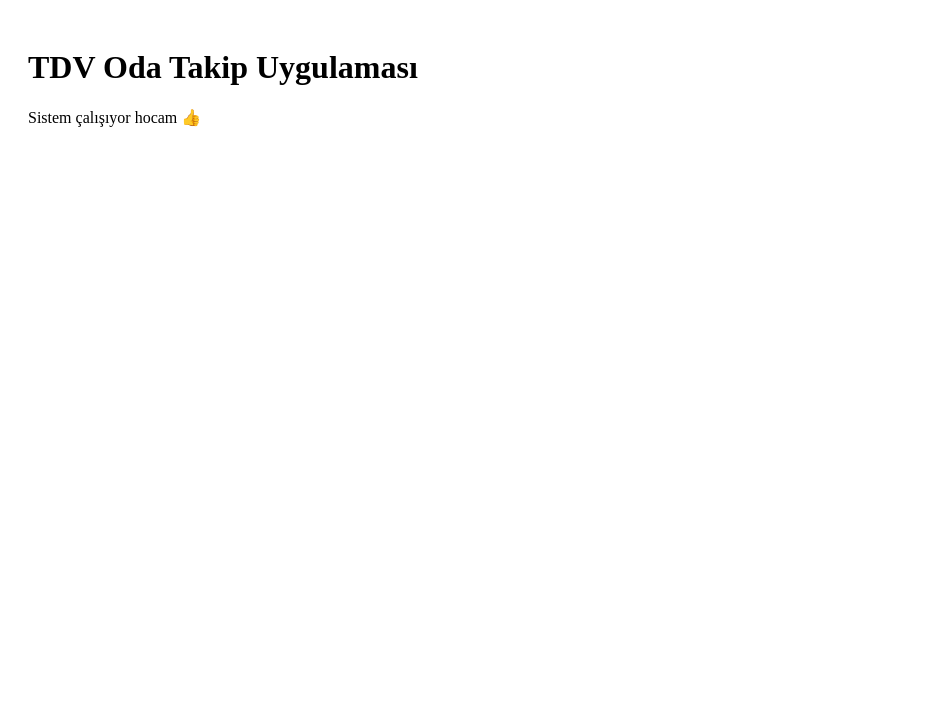
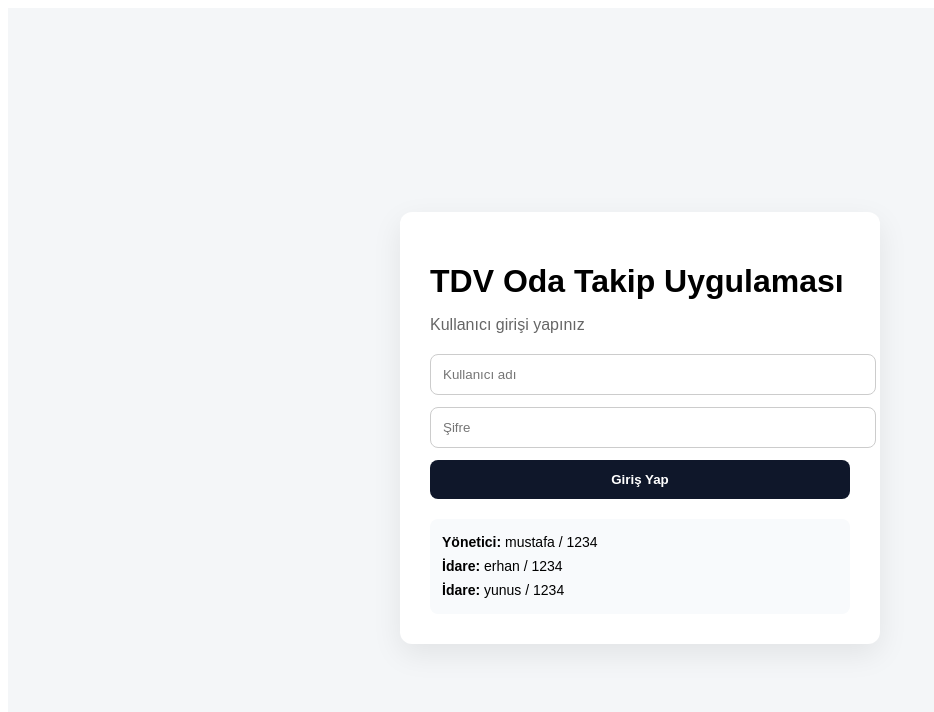
Before and after one commit to mustafakus559-sketch/oda-takip-v2, a Next.js app: page / in a window 1280 px wide. Shown: the top 712 px of the page, without its empty margins (0-934 px from the left). Built offline with nearby package versions, Linux system fonts and the light colour scheme.

Commit message:
Update page.js

```diff
--- a/app/page.js
+++ b/app/page.js
@@ -1,8 +1,367 @@
+"use client";
+
+import { useEffect, useState } from "react";
+
+const USERS = [
+  { username: "mustafa", password: "1234", name: "Mustafa Kuş", role: "admin" },
+  { username: "erhan", password: "1234", name: "Erhan Karakuş", role: "idare" },
+  { username: "yunus", password: "1234", name: "Yunus Emre Özevren", role: "idare" },
+];
+
 export default function Page() {
+  const [user, setUser] = useState(null);
+  const [loginForm, setLoginForm] = useState({ username: "", password: "" });
+  const [form, setForm] = useState({ room: "", note: "" });
+  const [records, setRecords] = useState([]);
+
+  useEffect(() => {
+    const savedRecords = localStorage.getItem("tdv-records");
+    const savedUser = localStorage.getItem("tdv-user");
+
+    if (savedRecords) {
+      setRecords(JSON.parse(savedRecords));
+    }
+
+    if (savedUser) {
+      setUser(JSON.parse(savedUser));
+    }
+  }, []);
+
+  useEffect(() => {
+    localStorage.setItem("tdv-records", JSON.stringify(records));
+  }, [records]);
+
+  useEffect(() => {
+    if (user) {
+      localStorage.setItem("tdv-user", JSON.stringify(user));
+    } else {
+      localStorage.removeItem("tdv-user");
+    }
+  }, [user]);
+
+  const login = () => {
+    const foundUser = USERS.find(
+      (u) =>
+        u.username === loginForm.username &&
+        u.password === loginForm.password
+    );
+
+    if (!foundUser) {
+      alert("Kullanıcı adı veya şifre hatalı");
+      return;
+    }
+
+    setUser(foundUser);
+  };
+
+  const logout = () => {
+    setUser(null);
+  };
+
+  const saveRecord = () => {
+    if (!form.room.trim()) {
+      alert("Oda numarası giriniz");
+      return;
+    }
+
+    const newRecord = {
+      id: Date.now(),
+      room: form.room,
+      note: form.note,
+      createdBy: user.username,
+      createdByName: user.name,
+      status: "Onay Bekliyor",
+      createdAt: new Date().toLocaleString("tr-TR"),
+    };
+
+    setRecords([newRecord, ...records]);
+    setForm({ room: "", note: "" });
+  };
+
+  const approveRecord = (id) => {
+    setRecords(
+      records.map((record) =>
+        record.id === id
+          ? { ...record, status: "Onaylandı", approvedBy: user.name }
+          : record
+      )
+    );
+  };
+
+  const visibleRecords =
+    user?.role === "admin"
+      ? records
+      : records.filter((record) => record.createdBy === user.username);
+
+  if (!user) {
+    return (
+      <div
+        style={{
+          minHeight: "100vh",
+          background: "#f4f6f8",
+          display: "flex",
+          justifyContent: "center",
+          alignItems: "center",
+          fontFamily: "Arial, sans-serif",
+          padding: 20,
+        }}
+      >
+        <div
+          style={{
+            background: "white",
+            padding: 30,
+            borderRadius: 12,
+            width: "100%",
+            maxWidth: 420,
+            boxShadow: "0 10px 30px rgba(0,0,0,0.08)",
+          }}
+        >
+          <h1 style={{ marginBottom: 10 }}>TDV Oda Takip Uygulaması</h1>
+          <p style={{ color: "#666", marginBottom: 20 }}>
+            Kullanıcı girişi yapınız
+          </p>
+
+          <input
+            type="text"
+            placeholder="Kullanıcı adı"
+            value={loginForm.username}
+            onChange={(e) =>
+              setLoginForm({ ...loginForm, username: e.target.value })
+            }
+            style={{
+              width: "100%",
+              padding: 12,
+              marginBottom: 12,
+              border: "1px solid #ccc",
+              borderRadius: 8,
+            }}
+          />
+
+          <input
+            type="password"
+            placeholder="Şifre"
+            value={loginForm.password}
+            onChange={(e) =>
+              setLoginForm({ ...loginForm, password: e.target.value })
+            }
+            style={{
+              width: "100%",
+              padding: 12,
+              marginBottom: 12,
+              border: "1px solid #ccc",
+              borderRadius: 8,
+            }}
+          />
+
+          <button
+            onClick={login}
+            style={{
+              width: "100%",
+              padding: 12,
+              background: "#0f172a",
+              color: "white",
+              border: "none",
+              borderRadius: 8,
+              cursor: "pointer",
+              fontWeight: "bold",
+            }}
+          >
+            Giriş Yap
+          </button>
+
+          <div
+            style={{
+              marginTop: 20,
+              padding: 12,
+              background: "#f8fafc",
+              borderRadius: 8,
+              fontSize: 14,
+              lineHeight: 1.7,
+            }}
+          >
+            <div><strong>Yönetici:</strong> mustafa / 1234</div>
+            <div><strong>İdare:</strong> erhan / 1234</div>
+            <div><strong>İdare:</strong> yunus / 1234</div>
+          </div>
+        </div>
+      </div>
+    );
+  }
+
   return (
-    <div style={{ padding: 20 }}>
-      <h1>TDV Oda Takip Uygulaması</h1>
-      <p>Sistem çalışıyor hocam 👍</p>
+    <div
+      style={{
+        minHeight: "100vh",
+        background: "#f4f6f8",
+        fontFamily: "Arial, sans-serif",
+        padding: 20,
+      }}
+    >
+      <div style={{ maxWidth: 1000, margin: "0 auto" }}>
+        <div
+          style={{
+            background: "white",
+            padding: 20,
+            borderRadius: 12,
+            boxShadow: "0 10px 30px rgba(0,0,0,0.06)",
+            marginBottom: 20,
+          }}
+        >
+          <div
+            style={{
+              display: "flex",
+              justifyContent: "space-between",
+              alignItems: "center",
+              gap: 12,
+              flexWrap: "wrap",
+            }}
+          >
+            <div>
+              <h1 style={{ margin: 0 }}>TDV Oda Takip Uygulaması</h1>
+              <p style={{ margin: "8px 0 0", color: "#666" }}>
+                Hoş geldiniz, {user.name} ({user.role === "admin" ? "Yönetici" : "İdare"})
+              </p>
+            </div>
+
+            <button
+              onClick={logout}
+              style={{
+                padding: "10px 16px",
+                background: "#dc2626",
+                color: "white",
+                border: "none",
+                borderRadius: 8,
+                cursor: "pointer",
+              }}
+            >
+              Çıkış Yap
+            </button>
+          </div>
+        </div>
+
+        <div
+          style={{
+            background: "white",
+            padding: 20,
+            borderRadius: 12,
+            boxShadow: "0 10px 30px rgba(0,0,0,0.06)",
+            marginBottom: 20,
+          }}
+        >
+          <h2 style={{ marginTop: 0 }}>Yeni Kayıt</h2>
+
+          <input
+            type="text"
+            placeholder="Oda No"
+            value={form.room}
+            onChange={(e) => setForm({ ...form, room: e.target.value })}
+            style={{
+              width: "100%",
+              padding: 12,
+              marginBottom: 12,
+              border: "1px solid #ccc",
+              borderRadius: 8,
+            }}
+          />
+
+          <textarea
+            placeholder="Not"
+            value={form.note}
+            onChange={(e) => setForm({ ...form, note: e.target.value })}
+            style={{
+              width: "100%",
+              padding: 12,
+              minHeight: 100,
+              marginBottom: 12,
+              border: "1px solid #ccc",
+              borderRadius: 8,
+            }}
+          />
+
+          <button
+            onClick={saveRecord}
+            style={{
+              padding: "12px 18px",
+              background: "#0f766e",
+              color: "white",
+              border: "none",
+              borderRadius: 8,
+              cursor: "pointer",
+              fontWeight: "bold",
+            }}
+          >
+            Kaydet
+          </button>
+        </div>
+
+        <div
+          style={{
+            background: "white",
+            padding: 20,
+            borderRadius: 12,
+            boxShadow: "0 10px 30px rgba(0,0,0,0.06)",
+          }}
+        >
+          <h2 style={{ marginTop: 0 }}>
+            {user.role === "admin" ? "Tüm Kayıtlar" : "Kayıtlarım"}
+          </h2>
+
+          {visibleRecords.length === 0 ? (
+            <p>Henüz kayıt bulunmuyor.</p>
+          ) : (
+            visibleRecords.map((record) => (
+              <div
+                key={record.id}
+                style={{
+                  border: "1px solid #e5e7eb",
+                  borderRadius: 10,
+                  padding: 16,
+                  marginBottom: 12,
+                  background: "#fafafa",
+                }}
+              >
+                <p><strong>Oda:</strong> {record.room}</p>
+                <p><strong>Not:</strong> {record.note || "-"}</p>
+                <p><strong>Oluşturan:</strong> {record.createdByName}</p>
+                <p><strong>Tarih:</strong> {record.createdAt}</p>
+                <p>
+                  <strong>Durum:</strong>{" "}
+                  <span
+                    style={{
+                      color:
+                        record.status === "Onaylandı" ? "green" : "#b45309",
+                      fontWeight: "bold",
+                    }}
+                  >
+                    {record.status}
+                  </span>
+                </p>
+
+                {record.approvedBy && (
+                  <p><strong>Onaylayan:</strong> {record.approvedBy}</p>
+                )}
+
+                {user.role === "admin" && record.status === "Onay Bekliyor" && (
+                  <button
+                    onClick={() => approveRecord(record.id)}
+                    style={{
+                      padding: "10px 16px",
+                      background: "#2563eb",
+                      color: "white",
+                      border: "none",
+                      borderRadius: 8,
+                      cursor: "pointer",
+                      fontWeight: "bold",
+                    }}
+                  >
+                    Onayla
+                  </button>
+                )}
+              </div>
+            ))
+          )}
+        </div>
+      </div>
     </div>
   );
 }
```
